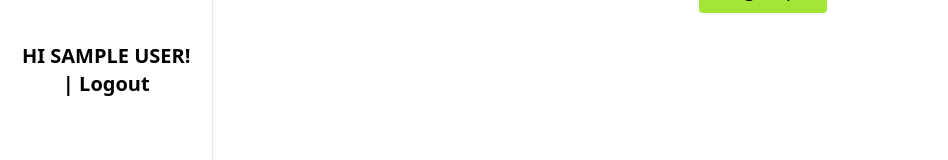
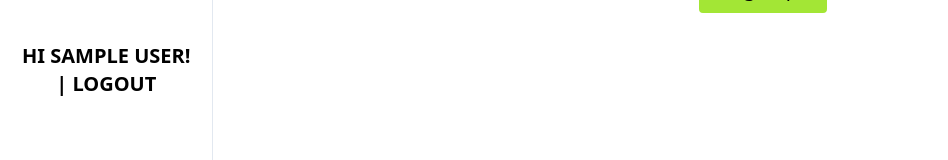
Before and after one commit to Felipe-Perez-Ferraro/final_capstone_front, a React (Create React App) app: page /signup in a window 1280 px wide. Shown: the part 358-518 px from the top of the page, without its empty margins (0-948 px from the left). Built offline with nearby package versions, Linux system fonts and the light colour scheme; sample sign-in values are in the browser's storage.

Commit message:
Add alert message for Logout

```diff
--- a/src/components/Logout.jsx
+++ b/src/components/Logout.jsx
@@ -1,5 +1,6 @@
 import React from 'react';
 import { useDispatch } from 'react-redux';
+import Swal from 'sweetalert2';
 import { logoutUser } from '../redux/usersession/usersessionsSlice';
 
 const Logout = () => {
@@ -7,11 +8,15 @@ const Logout = () => {
 
   const handleLogout = () => {
     dispatch(logoutUser());
-    console.log('Logging out');
+    Swal.fire({
+      title: 'Logout Successful',
+      text: 'You have successfully logged out',
+      icon: 'success',
+    });
   };
 
   return (
-    <button type="button" onClick={handleLogout}>
+    <button type="button" onClick={handleLogout} className="uppercase">
       Logout
     </button>
   );
```
